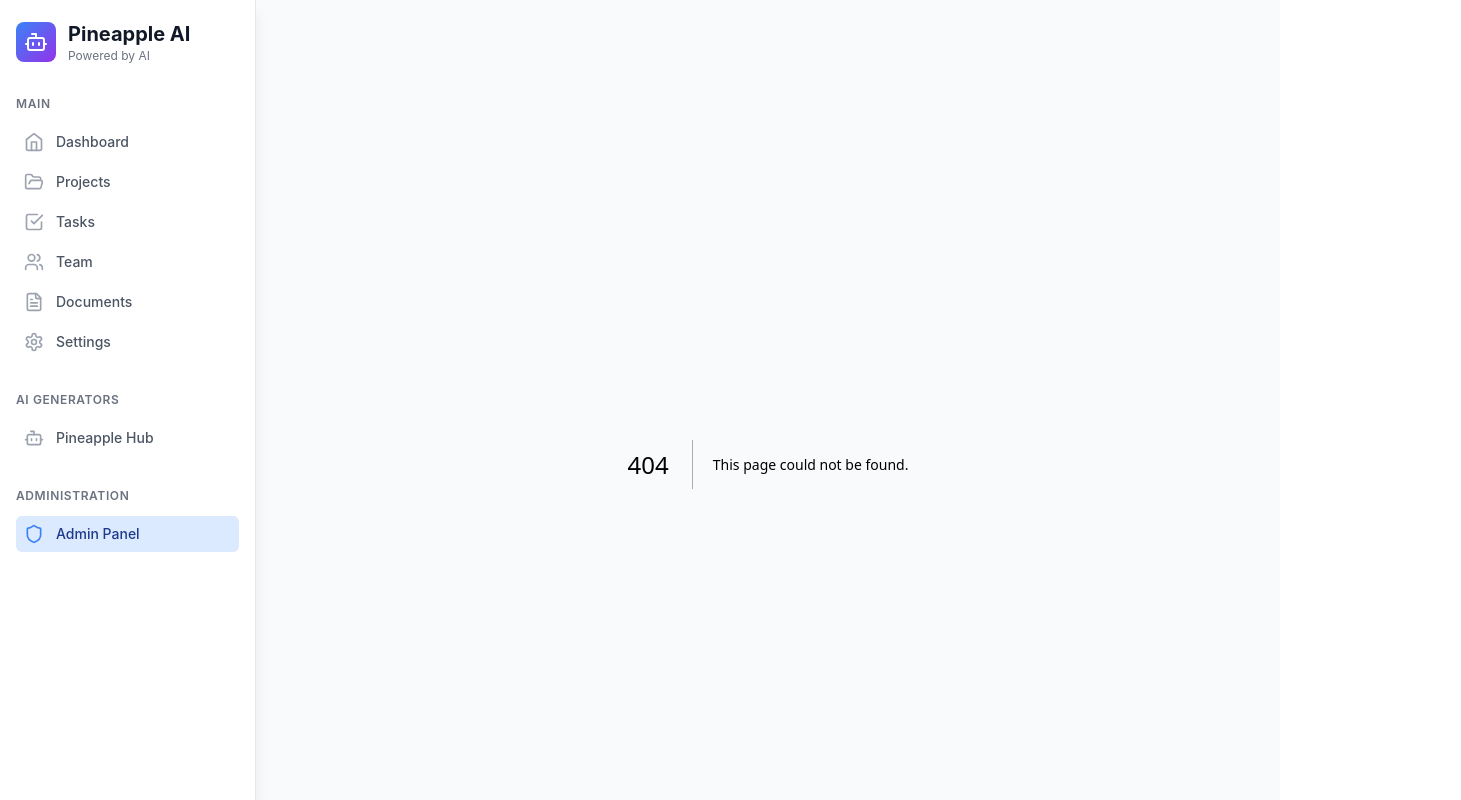
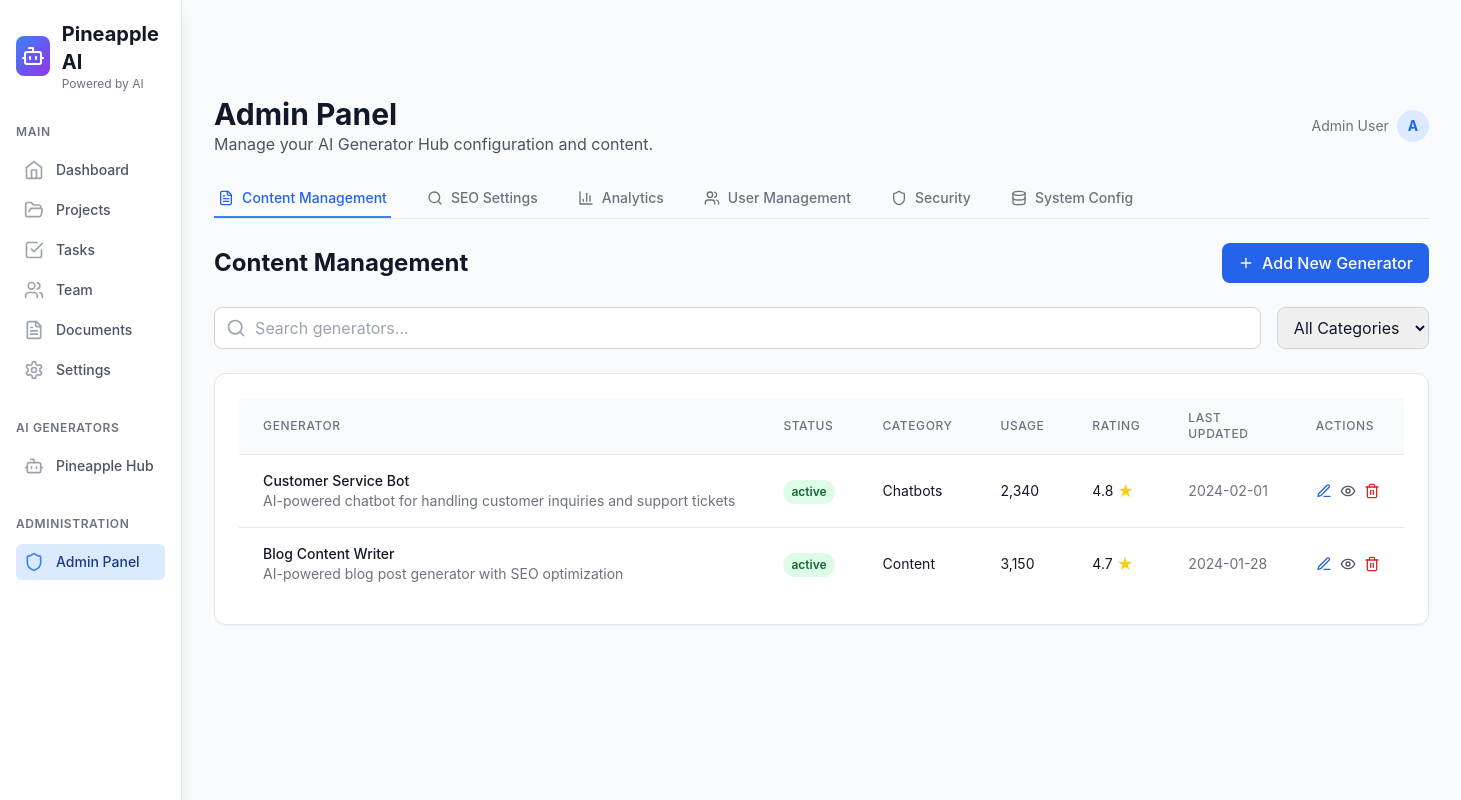
Before and after one commit to JustineDevs/pineapple-ai, a Next.js app: page /admin in a window 1280 px wide. Before the commit this address had no page. Shown: the top 800 px of the page, 1461 px wide, since content can reach past the window. Built offline with nearby package versions, Linux system fonts and the light colour scheme.

Commit message:
page: admin

```diff
--- /dev/null
+++ b/pages/admin.js
@@ -0,0 +1,5 @@
+import AdminPanel from '../src/pages/AdminPanel'
+
+export default function AdminPage() {
+  return <AdminPanel />
+}
```
